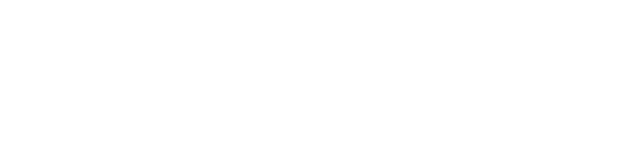
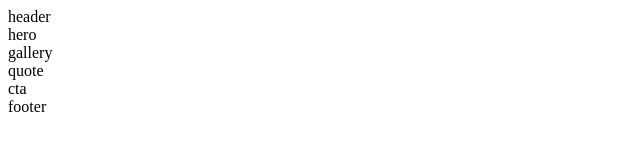
Before and after one commit to Shubh-Dev/htmlCss_landingPage, a plain HTML site: page index.html in a window 1280 px wide. Shown: the whole page, without its empty margins (0-640 px from the left). Drawn offline with Linux system fonts and the light colour scheme.

Commit message:
add html sections

```diff
--- a/index.html
+++ b/index.html
@@ -8,6 +8,11 @@
     <title>project</title>
 </head>
 <body>
-
+    <header>header</header>
+    <section id="hero-section">hero</section>
+    <section id="gallery-section">gallery</section>
+    <section id="quote-section">quote</section>
+    <section id="cta-section">cta</section>
+    <footer>footer</footer>
 </body>
 </html>
```
